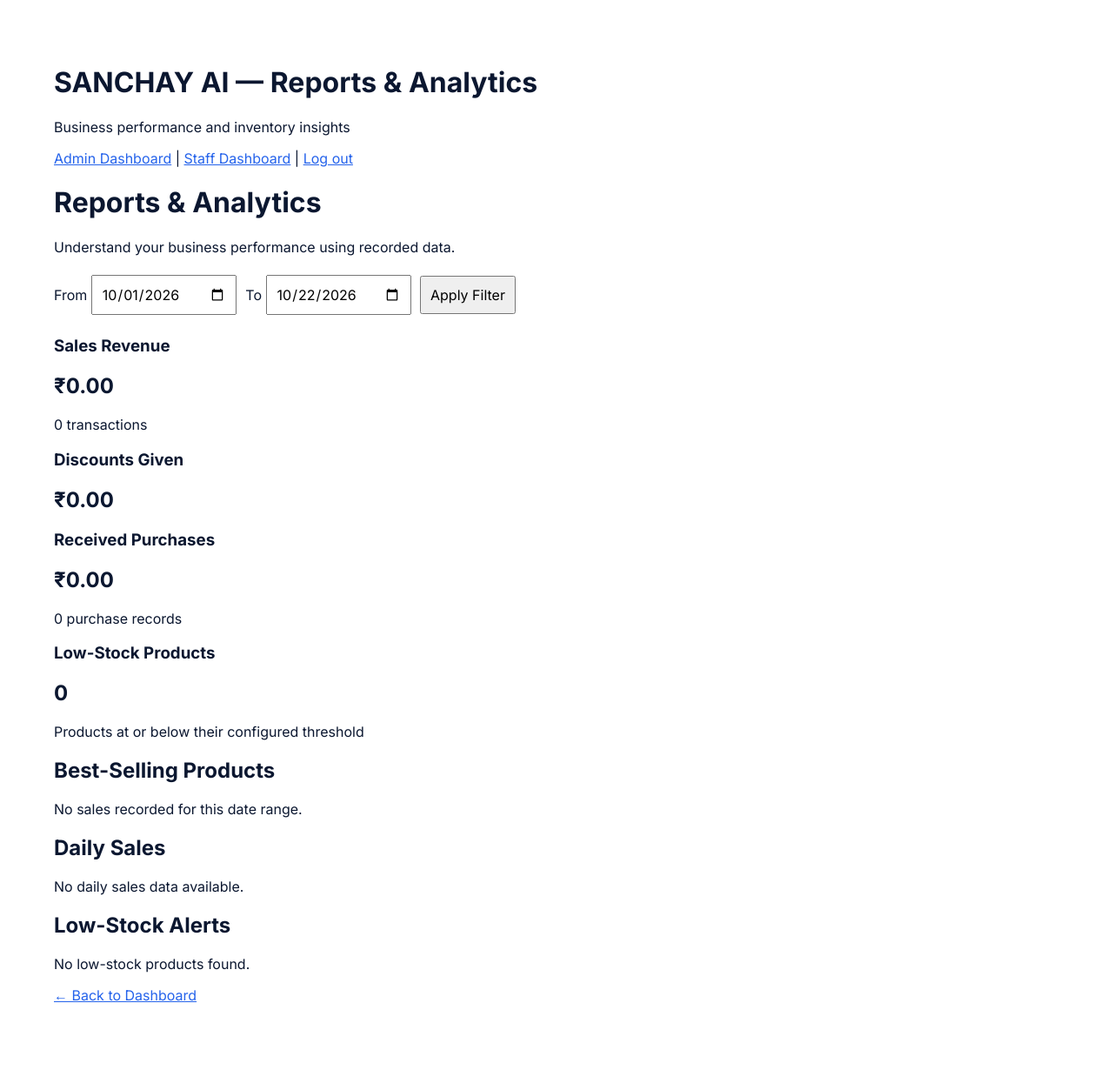
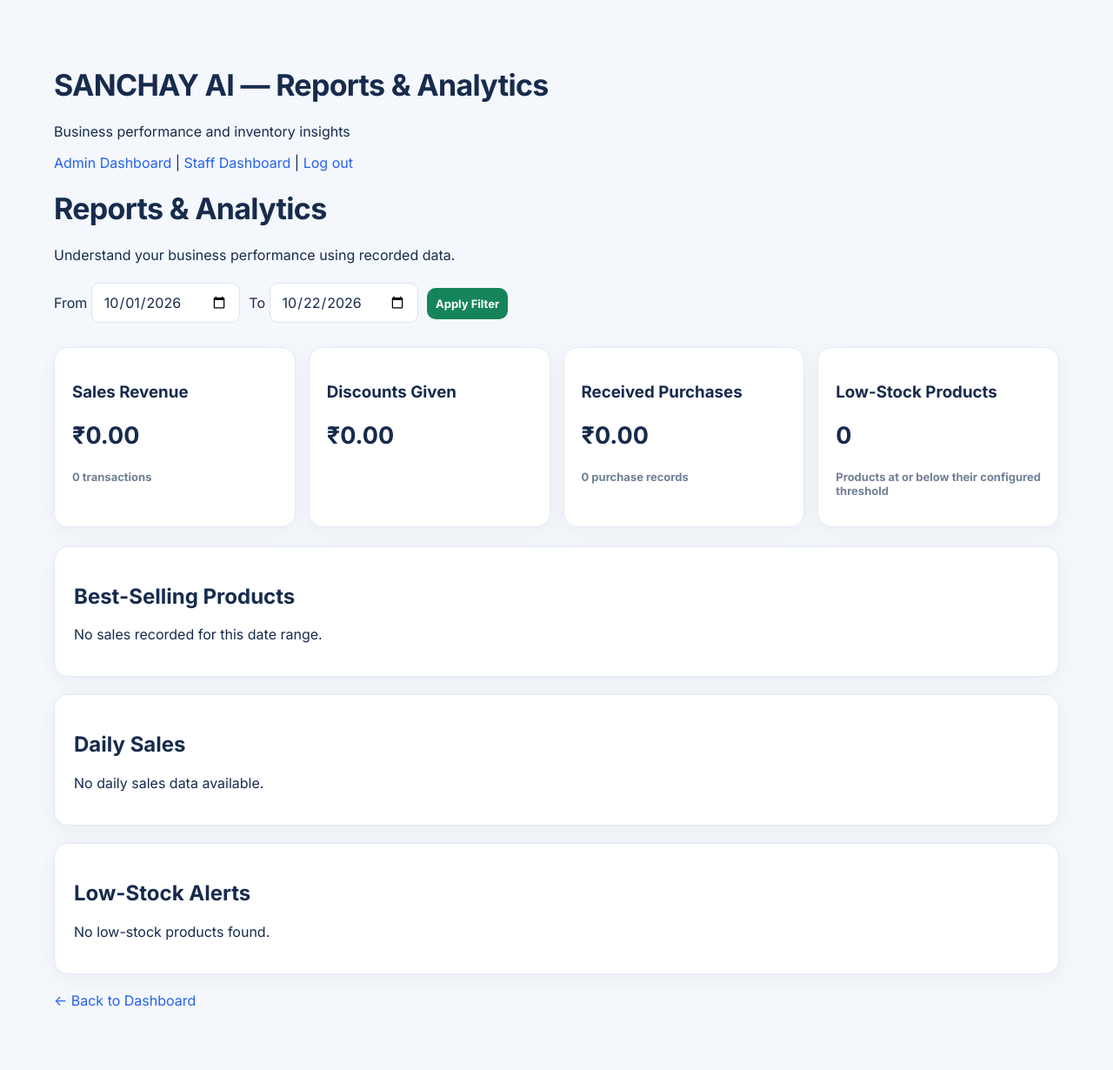
Before and after one commit to sarthakkondawar2007/sanchay, a Flask app: page /reports in a window 1280 px wide. Shown: the whole page at 87% size. Before the commit the page ends 1152 px from the top, so only its background shows below. Run offline with Flask 3, Linux system fonts and the light colour scheme; the visitor is signed in with stand-in values (Sample User, id 1); data that the repository does not hold is empty.

Commit message:
Improve UI UX across inventory modules

```diff
--- a/static/style.css
+++ b/static/style.css
@@ -83,3 +83,31 @@ button:focus-visible,a:focus-visible,input:focus-visible,select:focus-visible{ou
 [hidden]{display:none!important}
 @media(max-width:900px){.left-wrap{width:52%;padding:16px}.right-panel{width:48%;padding:32px 24px}.story-copy{padding:32px 28px 16px}.marathi-quote{font-size:1.35rem}.english-quote{font-size:13px}.signin-content{padding:38px 30px 28px}.form-heading h2{font-size:23px}.form-heading p{font-size:13px}.signup-screen{padding:56px 28px 48px}.signup-back{left:28px}}
 @media(max-width:680px){.split-layout{display:block}.left-wrap{width:100%;height:36vh;min-height:250px;padding:12px 12px 0}.story-panel{min-height:0;border-radius:22px}.story-copy{padding:18px 22px 8px}.quote-mark{font-size:35px;margin-bottom:6px}.marathi-quote{font-size:1.05rem;margin-bottom:6px}.english-quote{font-size:11px;margin-bottom:12px}.shelf-art{min-height:65px;padding:0 16px 4px}.shelf-art svg{max-height:110px}.right-panel{width:100%;min-height:64vh;padding:32px 22px 56px}.landing-brand h1{font-size:34px}.landing-brand>p:first-of-type{font-size:13px;margin-bottom:30px}.copyright{bottom:12px}.form-screen{min-height:100vh;padding:12px}.signin-card{max-height:none;border-radius:24px}.signin-content{padding:30px 22px 26px}.form-heading{margin-bottom:26px}.form-heading h2{font-size:22px}.form-heading p{font-size:13px}.field-label{font-size:12px}.input-wrap{min-height:56px;padding:0 14px}.social-button{min-height:54px;font-size:14px}.signup-screen{min-height:100vh;padding:72px 22px 48px}.signup-back{top:24px;left:22px}.signup-content h2{font-size:28px}.signup-subtitle{font-size:14px;margin-bottom:22px}.location-row{gap:9px}.location-row .input-wrap{padding:0 9px}.location-row input,.location-row select{font-size:13px}}
+:root{--sc-ink:#172b4d;--sc-muted:#718096;--sc-green:#16845b;--sc-border:#e4eaf2;--sc-bg:#f4f7fb}
+body{background:var(--sc-bg);color:var(--sc-ink);font-family:Inter,-apple-system,BlinkMacSystemFont,"Segoe UI",sans-serif}
+main,.report-wrap{max-width:1240px;margin:28px auto;padding-left:18px;padding-right:18px}
+main h1,.report-wrap h1{color:var(--sc-ink);font-size:clamp(25px,3vw,34px);font-weight:800;letter-spacing:-.7px}
+.panel,.card,.stat-card{background:#fff;border:1px solid var(--sc-border);border-radius:16px;box-shadow:0 5px 22px rgba(31,51,83,.05)}
+.panel{padding:22px;margin:20px 0}
+.cards,.stats-grid{display:grid;grid-template-columns:repeat(auto-fit,minmax(170px,1fr));gap:15px;margin:22px 0}
+.card,.stat-card{padding:20px;min-width:0}
+.card p,.stat-card p{color:var(--sc-muted);font-size:13px;font-weight:650}
+.card h2,.stat-card h2{color:var(--sc-ink);font-size:27px;font-weight:800;overflow-wrap:anywhere}
+input:not([type=checkbox]):not([type=radio]):not([type=file]),select,textarea{box-sizing:border-box;max-width:100%;border:1px solid #dce4ee;border-radius:10px;padding:11px 13px;background:#fff;color:var(--sc-ink);font:inherit}
+input:focus,select:focus,textarea:focus{outline:none;border-color:var(--sc-green);box-shadow:0 0 0 3px rgba(22,132,91,.12)}
+button,input[type=submit]{border:0;border-radius:10px;padding:11px 16px;background:var(--sc-green);color:#fff;font:inherit;font-size:13px;font-weight:700;cursor:pointer}
+button:hover,input[type=submit]:hover{background:#106747}
+a{color:var(--sc-green);text-decoration:none}
+a:hover{text-decoration:underline}
+.head,.page-header{display:flex;align-items:center;justify-content:space-between;flex-wrap:wrap;gap:14px}
+.table-wrap,.scroll{width:100%;overflow-x:auto;border:1px solid var(--sc-border);border-radius:12px;background:#fff}
+table{width:100%;border-collapse:collapse;font-size:13px}
+thead th{background:#f3f7fb;color:#52637b;font-size:11px;font-weight:800;text-transform:uppercase;letter-spacing:.4px;white-space:nowrap}
+th,td{padding:13px 15px;border-bottom:1px solid #edf1f6;vertical-align:middle}
+tbody tr:last-child td{border-bottom:0}
+tbody tr:hover{background:#f8fbfd}
+.flash,.notice{padding:13px 16px;border:1px solid #bcebd5;border-radius:11px;background:#ecfaf3;color:#146744}
+.error{padding:13px 16px;border-radius:11px;background:#fff1f1;color:#a52b35}
+.total{padding:16px;border-radius:12px;background:#edf8f2;color:#106747;font-size:21px;font-weight:800}
+@media(max-width:700px){main,.report-wrap{margin:15px auto;padding-left:11px;padding-right:11px}.panel{padding:15px;margin:14px 0}.cards,.stats-grid{grid-template-columns:repeat(2,minmax(0,1fr));gap:10px}.card,.stat-card{padding:14px}th,td{padding:10px}}
+@media(max-width:390px){.cards,.stats-grid{grid-template-columns:1fr}}
```
